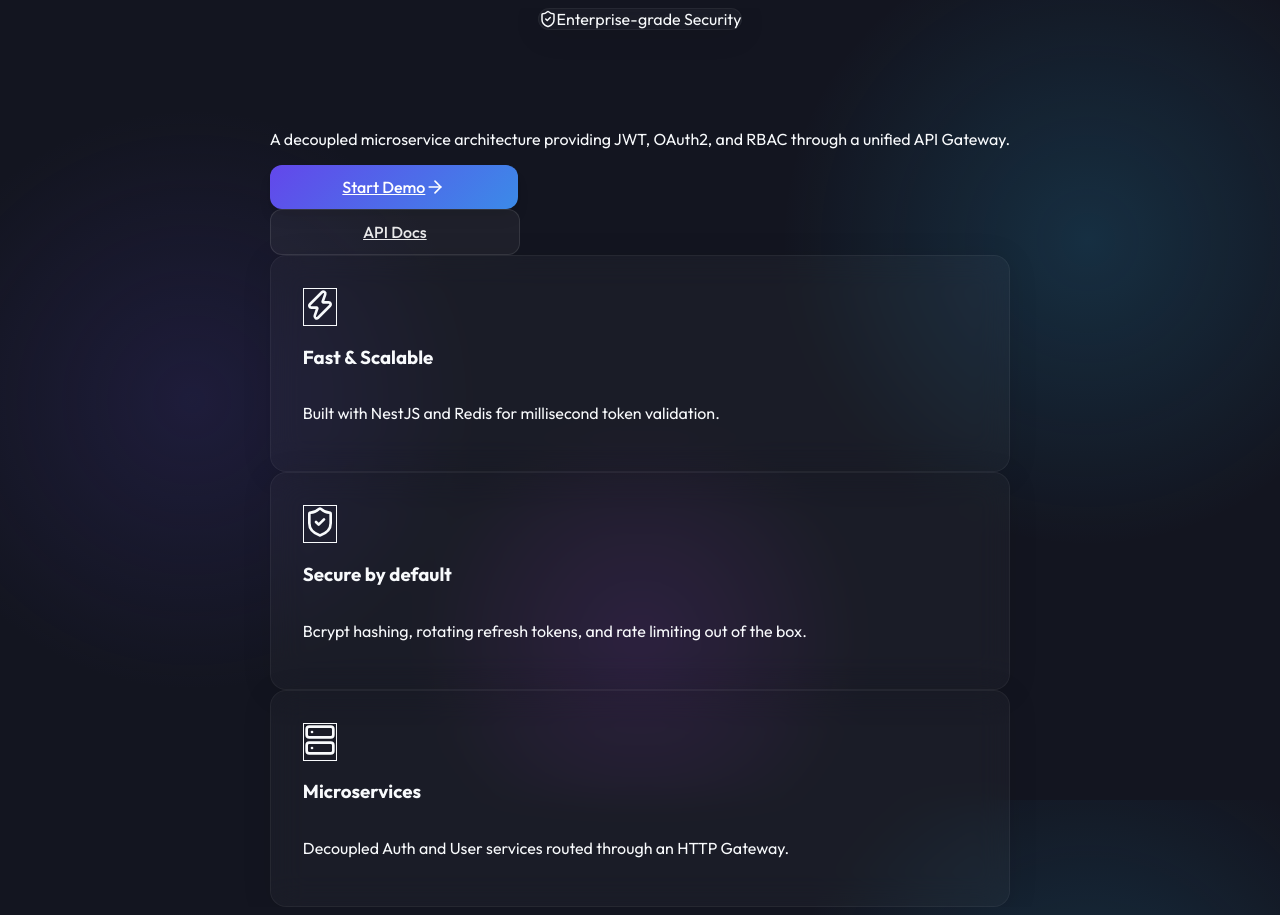
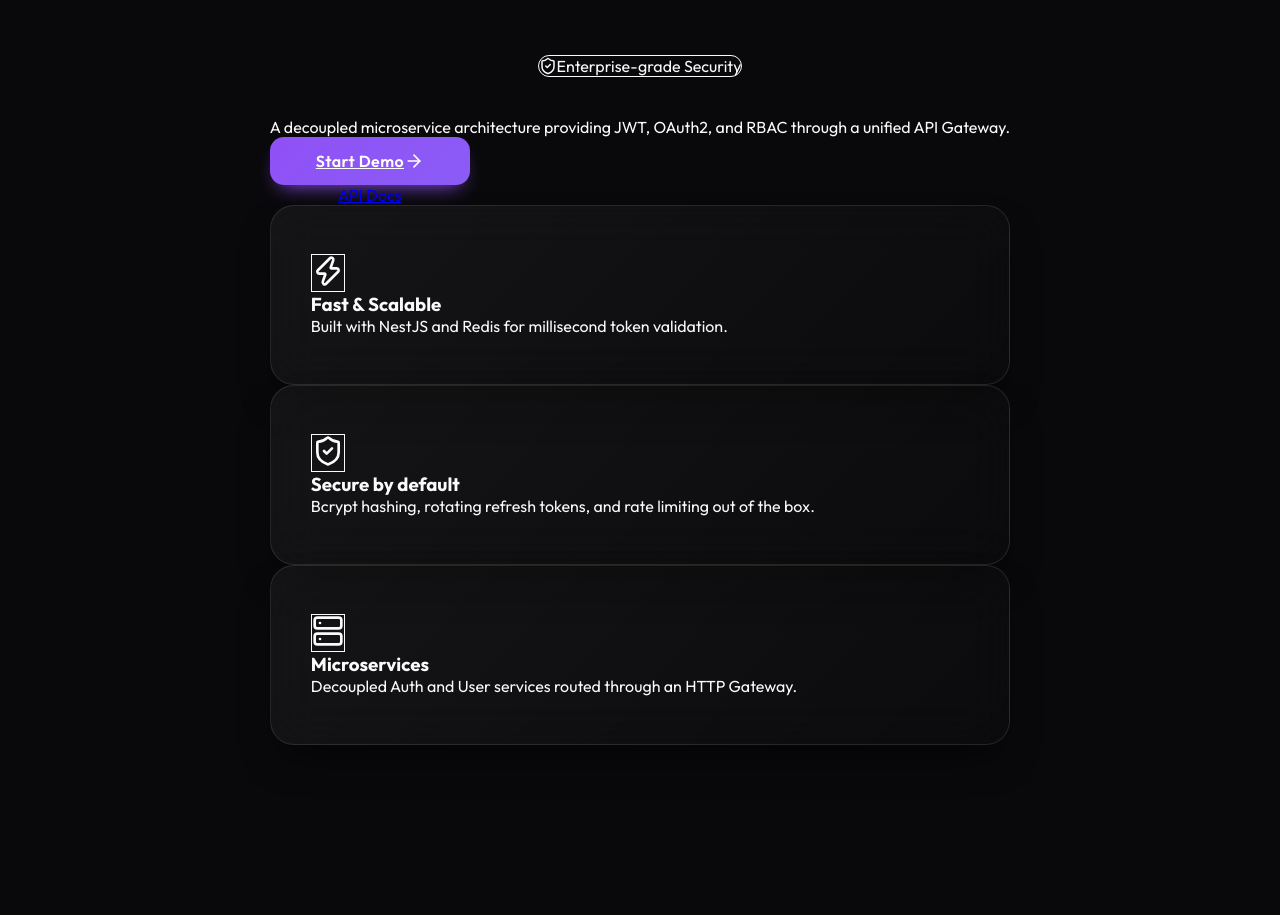
Before and after one commit to guillermomoralesruelas-ctrl/auth-service-platform, a Next.js app in the folder frontend/: page / in a window 1280 px wide. After the commit the page ends 800 px from the top, so only its background shows below. Built offline with nearby package versions, Linux system fonts and the light colour scheme.

Commit message:
design: implemented premium design system and redesigned login page

```diff
--- a/frontend/src/app/globals.css
+++ b/frontend/src/app/globals.css
@@ -4,112 +4,155 @@
 
 @layer base {
   :root {
-    --background: 230 25% 10%; /* Dark navy/blueish background */
-    --foreground: 210 40% 98%;
-    --primary: 250 80% 60%;
-    --primary-foreground: 210 40% 98%;
-    --accent: 190 80% 50%;
-    --card: 230 20% 15%;
-    --card-border: 230 20% 25%;
+    --background: 240 10% 4%; /* Near black */
+    --foreground: 0 0% 98%;
+    --primary: 263 90% 64%; /* Vibrant Violet */
+    --accent: 199 89% 48%;  /* Cyan */
+    --muted: 240 5% 65%;
+    --border: 240 5% 15%;
   }
+}
+
+* {
+  box-sizing: border-box;
+  margin: 0;
+  padding: 0;
 }
 
 body {
   background-color: hsl(var(--background));
   color: hsl(var(--foreground));
+  font-family: 'Inter', system-ui, -apple-system, sans-serif;
   min-height: 100vh;
-  /* Premium animated gradient background */
-  background: radial-gradient(circle at 15% 50%, rgba(55, 45, 120, 0.3), transparent 25%),
-              radial-gradient(circle at 85% 30%, rgba(35, 150, 200, 0.2), transparent 25%),
-              radial-gradient(circle at 50% 80%, rgba(120, 45, 160, 0.2), transparent 25%),
-              hsl(var(--background));
-  background-attachment: fixed;
+  overflow-x: hidden;
 }
 
-/* Glassmorphism utility */
-.glass {
-  background: rgba(255, 255, 255, 0.03);
-  backdrop-filter: blur(16px);
-  -webkit-backdrop-filter: blur(16px);
-  border: 1px solid rgba(255, 255, 255, 0.05);
-  box-shadow: 0 4px 30px rgba(0, 0, 0, 0.1);
+/* Premium Animated Background */
+.bg-mesh {
+  position: fixed;
+  top: 0;
+  left: 0;
+  width: 100%;
+  height: 100%;
+  z-index: -1;
+  background-color: hsl(var(--background));
+  background-image:
+    radial-gradient(at 0% 0%, hsla(263, 90%, 64%, 0.15) 0px, transparent 50%),
+    radial-gradient(at 100% 0%, hsla(199, 89%, 48%, 0.15) 0px, transparent 50%),
+    radial-gradient(at 100% 100%, hsla(263, 90%, 64%, 0.15) 0px, transparent 50%),
+    radial-gradient(at 0% 100%, hsla(199, 89%, 48%, 0.15) 0px, transparent 50%);
+  filter: blur(80px);
+}
+
+.bg-grid {
+  position: fixed;
+  top: 0;
+  left: 0;
+  width: 100%;
+  height: 100%;
+  z-index: -1;
+  background-image: linear-gradient(to right, rgba(255, 255, 255, 0.03) 1px, transparent 1px),
+                    linear-gradient(to bottom, rgba(255, 255, 255, 0.03) 1px, transparent 1px);
+  background-size: 40px 40px;
+  mask-image: radial-gradient(circle at 50% 50%, black, transparent 80%);
+}
+
+/* Glassmorphism System */
+.glass-panel {
+  background: rgba(255, 255, 255, 0.02);
+  backdrop-filter: blur(20px);
+  -webkit-backdrop-filter: blur(20px);
+  border: 1px solid rgba(255, 255, 255, 0.08);
+  box-shadow: 0 25px 50px -12px rgba(0, 0, 0, 0.5);
 }
 
 .glass-card {
-  border-radius: 1rem;
-  padding: 2rem;
-  transition-property: all;
-  transition-timing-function: cubic-bezier(0.4, 0, 0.2, 1);
-  transition-duration: 300ms;
-  background: rgba(255, 255, 255, 0.03);
-  backdrop-filter: blur(16px);
-  -webkit-backdrop-filter: blur(16px);
-  border: 1px solid rgba(255, 255, 255, 0.05);
-  box-shadow: 0 4px 30px rgba(0, 0, 0, 0.1);
-}
-.glass-card:hover {
-  border-color: rgba(255, 255, 255, 0.1);
-  box-shadow: 0 8px 40px rgba(0, 0, 0, 0.2);
+  border-radius: 24px;
+  padding: 3rem 2.5rem;
+  background: linear-gradient(135deg, rgba(255, 255, 255, 0.05) 0%, rgba(255, 255, 255, 0.01) 100%);
+  backdrop-filter: blur(24px);
+  border: 1px solid rgba(255, 255, 255, 0.1);
+  box-shadow: 0 20px 40px -15px rgba(0, 0, 0, 0.7);
+  transition: all 0.4s cubic-bezier(0.175, 0.885, 0.32, 1.275);
 }
 
-.input-glass {
-  width: 100%;
-  padding: 0.75rem 1rem;
-  background-color: rgba(255, 255, 255, 0.05);
-  border: 1px solid rgba(255, 255, 255, 0.1);
-  border-radius: 0.75rem;
-  color: white;
-  transition-property: all;
-  transition-timing-function: cubic-bezier(0.4, 0, 0.2, 1);
-  transition-duration: 300ms;
-}
-.input-glass:focus {
-  outline: none;
-  box-shadow: 0 0 0 2px rgba(138, 43, 226, 0.5); /* Assuming primary color */
-  border-color: transparent;
-}
-.input-glass::placeholder {
-  color: rgba(255, 255, 255, 0.4);
+.glass-card:hover {
+  transform: translateY(-5px);
+  border-color: rgba(255, 255, 255, 0.2);
+  box-shadow: 0 30px 60px -20px rgba(0, 0, 0, 0.8);
 }
 
+/* Inputs */
+.input-field {
+  width: 100%;
+  background: rgba(255, 255, 255, 0.03);
+  border: 1px solid rgba(255, 255, 255, 0.08);
+  border-radius: 14px;
+  padding: 0.875rem 1.25rem;
+  color: white;
+  font-size: 0.95rem;
+  transition: all 0.2s ease;
+}
+
+.input-field:focus {
+  outline: none;
+  background: rgba(255, 255, 255, 0.05);
+  border-color: hsl(var(--primary) / 0.5);
+  box-shadow: 0 0 0 4px hsl(var(--primary) / 0.1);
+}
+
+/* Buttons */
 .btn-primary {
   width: 100%;
-  padding: 0.75rem 1.5rem;
-  border-radius: 0.75rem;
-  font-weight: 500;
+  background: linear-gradient(135deg, hsl(var(--primary)), #8b5cf6);
   color: white;
-  box-shadow: 0 10px 15px -3px rgba(0, 0, 0, 0.1), 0 4px 6px -2px rgba(0, 0, 0, 0.05);
-  transition-property: all;
-  transition-timing-function: cubic-bezier(0.4, 0, 0.2, 1);
-  transition-duration: 300ms;
-  background: linear-gradient(135deg, hsl(var(--primary)), hsl(var(--accent)));
-  background-size: 200% auto;
-}
-.btn-primary:hover {
-  background-position: right center;
+  padding: 0.875rem;
+  border-radius: 14px;
+  font-weight: 600;
+  letter-spacing: 0.025em;
+  border: none;
+  cursor: pointer;
+  transition: all 0.3s ease;
   box-shadow: 0 10px 20px -10px hsl(var(--primary));
-  transform: translateY(-0.125rem);
-}
-.btn-primary:active {
-  transform: translateY(0);
 }
 
-.btn-social {
+.btn-primary:hover {
+  transform: scale(1.02);
+  box-shadow: 0 15px 25px -10px hsl(var(--primary));
+  filter: brightness(1.1);
+}
+
+.btn-primary:active {
+  transform: scale(0.98);
+}
+
+.btn-secondary {
   width: 100%;
-  padding: 0.75rem 1.5rem;
-  border-radius: 0.75rem;
+  background: rgba(255, 255, 255, 0.05);
+  border: 1px solid rgba(255, 255, 255, 0.1);
+  color: white;
+  padding: 0.875rem;
+  border-radius: 14px;
   font-weight: 500;
-  color: rgba(255, 255, 255, 0.9);
-  background-color: rgba(255, 255, 255, 0.05);
-  border: 1px solid rgba(255, 255, 255, 0.1);
+  cursor: pointer;
   display: flex;
   align-items: center;
   justify-content: center;
   gap: 0.75rem;
-  transition-property: all;
-  transition-timing-function: cubic-bezier(0.4, 0, 0.2, 1);
-  transition-duration: 300ms;
+  transition: all 0.2s ease;
 }
-.btn-social:hover {
-  background-color: rgba(255, 255, 255, 0.1);
+
+.btn-secondary:hover {
+  background: rgba(255, 255, 255, 0.08);
+  border-color: rgba(255, 255, 255, 0.2);
 }
+
+/* Animations */
+@keyframes fadeIn {
+  from { opacity: 0; transform: translateY(20px); }
+  to { opacity: 1; transform: translateY(0); }
+}
+
+.animate-fade-in {
+  animation: fadeIn 0.6s ease-out forwards;
+}
```
Also changed, not shown: frontend/src/app/login/page.tsx (+63 -30 lines).
